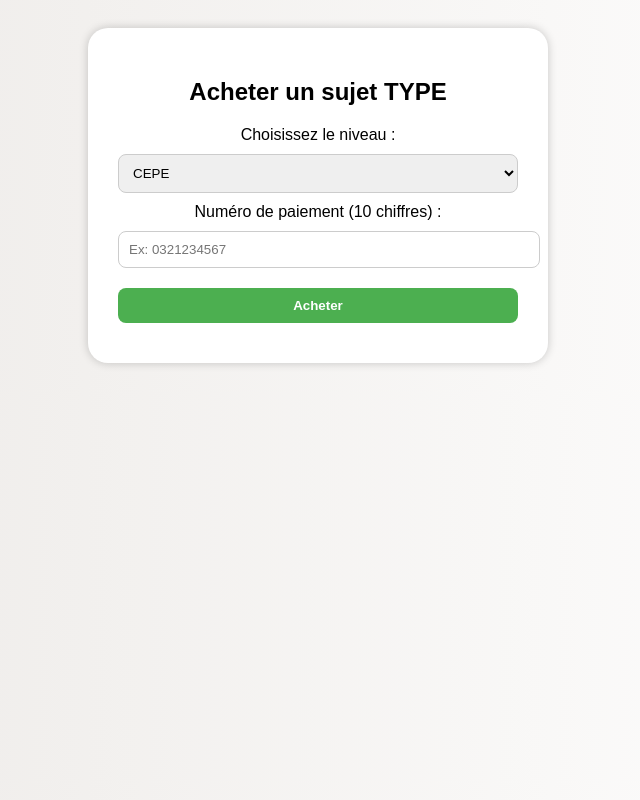
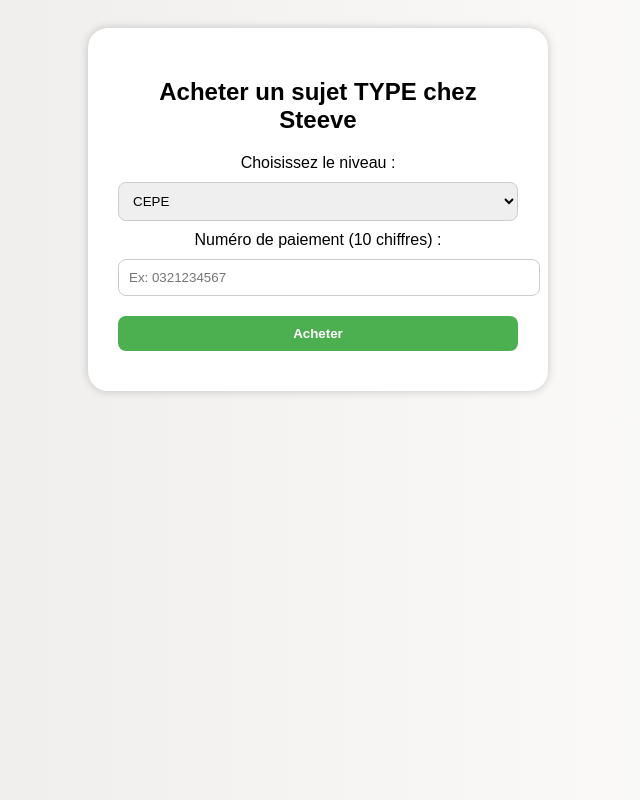
Before and after one commit to steeve645/Mon-site, a plain HTML site: page index.html in a window 1280 px wide. Shown: the whole page, without its empty margins (322-962 px from the left). Drawn offline with Linux system fonts and the light colour scheme.

Commit message:
Update index.html

```diff
--- a/index.html
+++ b/index.html
@@ -52,7 +52,7 @@
 </head>
 <body>
   <div class="container">
-    <h2>Acheter un sujet TYPE</h2>
+    <h2>Acheter un sujet TYPE chez Steeve</h2>
 
     <label for="niveau">Choisissez le niveau :</label>
     <select id="niveau">
```
